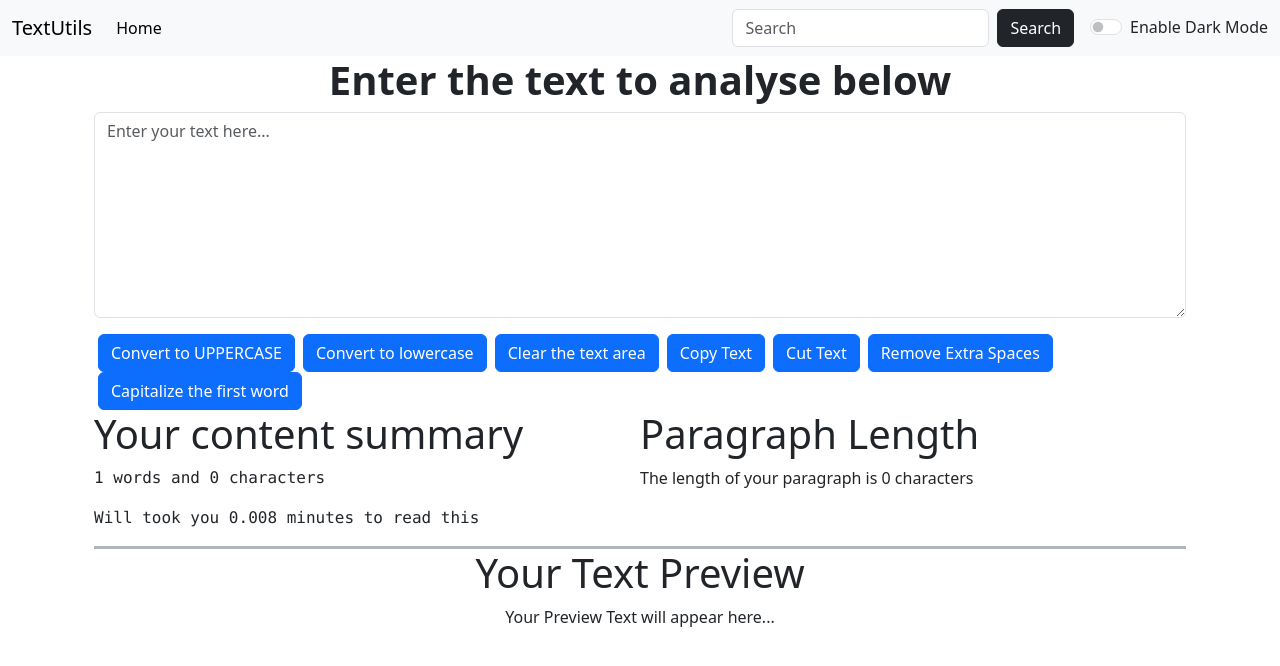
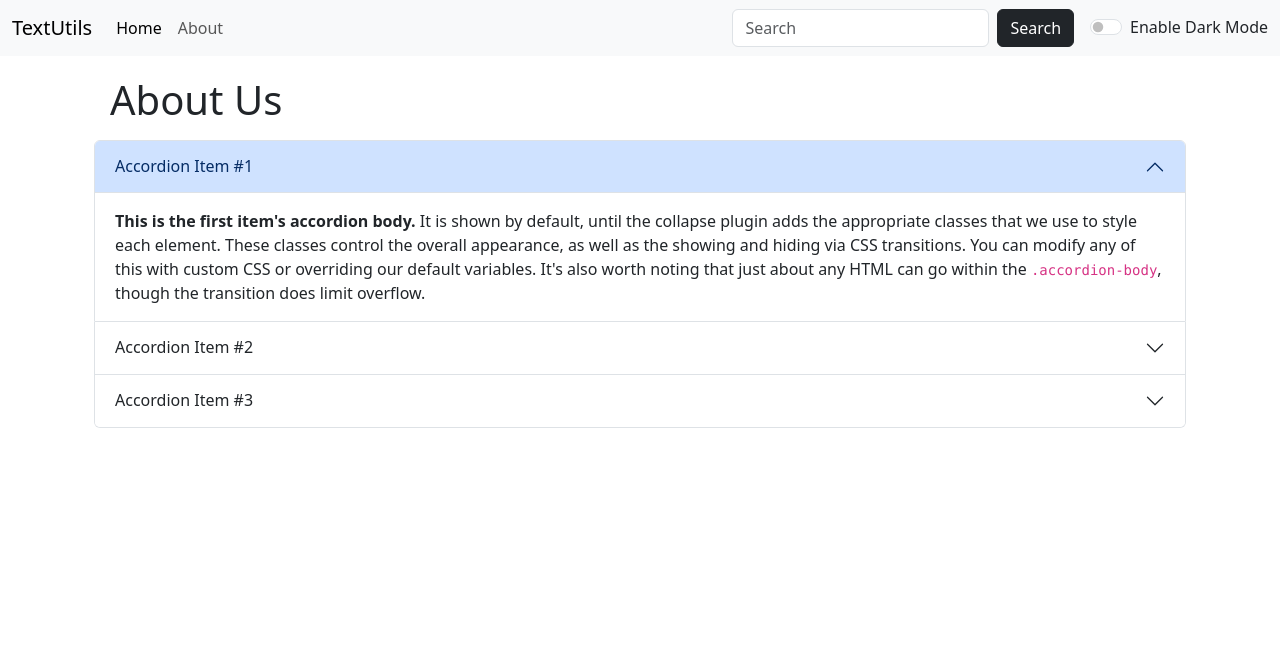
Before and after one commit to HridaySonavane/TextUtils-React, a React (Vite) app: page /about in a window 1280 px wide. Shown: the top 666 px of the page. Built offline with nearby package versions, Linux system fonts and the light colour scheme.

Commit message:
updated accordion and home page buttons

```diff
--- a/package.json
+++ b/package.json
@@ -1,6 +1,4 @@
 {
-  "homepage": "https://HridaySonavane.github.io/TextUtils-React",
-
   "name": "textutils-react-app",
   "private": true,
   "version": "0.0.0",
--- a/src/App.jsx
+++ b/src/App.jsx
@@ -1,10 +1,10 @@
 import "./App.css";
 import Navbar from "./components/Navbar";
 import TextForm from "./components/TextForm";
-// import About from "./components/About";
+import About from "./components/About";
 import Alerts from "./components/Alerts";
 import React, { useState } from "react";
-// import { BrowserRouter as Router, Routes, Route, Link } from "react-router-dom";
+import { BrowserRouter as Router, Routes, Route, Link } from "react-router-dom";
 
 function App() {
   const [mode, setMode] = useState("light"); //state whether dark mode is enabled or not
@@ -34,24 +34,22 @@ function App() {
   };
 
   return (
-    // <Router>
-    <>
+    <Router>
       <Navbar title="TextUtils" mode={mode} toggleMode={toggleMode} />
       <Alerts alert={alert} />
       <div className="container">
-        {/* <Routes> */}
-          {/* <Route */}
-            {/* exact
+        <Routes>
+          <Route
+            exact
             path="/"
-            element={ */}
+            element={
               <TextForm heading="Enter the text to analyse below" mode={mode} />
-            {/* } */}
-          {/* /> */}
-          {/* <Route exact path="about/*" element={<About mode={mode} />} /> */}
-        {/* </Routes> */}
+            }
+          />
+          <Route exact path="about/*" element={<About mode={mode} />} />
+        </Routes>
       </div>
-      {/* </Router> */}
-    </>
+    </Router>
   );
 }
 
--- a/src/components/About.jsx
+++ b/src/components/About.jsx
@@ -25,11 +25,11 @@ function About(props) {
     <div className={`container py-1 text-${props.mode === 'light'? 'dark':'light'}`}>
       <h1 className="m-3">About Us</h1>
 
-      <div className={`accordion`} id="accordionExample">
+      <div className={`accordion`} id="accordionExample" data-bs-theme={`${props.mode === 'light'? 'light':'dark'}`} >
         <div className="accordion-item">
           <h2 className="accordion-header">
             <button
-              className={`accordion-button`}
+              className="accordion-button"
               type="button"
               data-bs-toggle="collapse"
               data-bs-target="#collapseOne"
--- a/src/components/Navbar.jsx
+++ b/src/components/Navbar.jsx
@@ -1,6 +1,6 @@
 import React from "react";
 import PropTypes from "prop-types";
-// import { Link } from "react-router-dom";
+import { Link } from "react-router-dom";
 
 function Navbar(props) {
   return (
@@ -10,9 +10,9 @@ function Navbar(props) {
       data-bs-theme={`${props.mode}`}
     >
       <div className="container-fluid">
-        <a className="navbar-brand" href="/">
+        <Link className="navbar-brand" to="/">
           {props.title}
-        </a>
+        </Link>
         <button
           className="navbar-toggler"
           type="button"
@@ -27,15 +27,15 @@ function Navbar(props) {
         <div className="collapse navbar-collapse" id="navbarSupportedContent">
           <ul className="navbar-nav me-auto mb-2 mb-lg-0">
             <li className="nav-item">
-              <a className="nav-link active" aria-current="page" href="/">
+              <Link className="nav-link active" aria-current="page" to="/">
                 Home
-              </a>
+              </Link>
             </li>
-            {/* <li className="nav-item">
-              <a className="nav-link" href="/about/">
+            <li className="nav-item">
+              <Link className="nav-link" to="/about/">
                 About
-              </a>
-            </li> */}
+              </Link>
+            </li>
           </ul>
           <form className="d-flex" role="search">
             <input
--- a/src/components/TextForm.jsx
+++ b/src/components/TextForm.jsx
@@ -60,25 +60,25 @@ function TextForm(props) {
           ></textarea>
         </div>
 
-        <button onClick={handleUpClick} className="btn btn-primary mx-1">
+        <button onClick={handleUpClick} className={`btn btn-${props.mode === 'light'? 'dark':'light'} mx-1`}>
           Convert to UPPERCASE
         </button>
-        <button onClick={handleLoClick} className="btn btn-primary mx-1">
+        <button onClick={handleLoClick} className={`btn btn-${props.mode === 'light'? 'dark':'light'} mx-1`}>
           Convert to lowercase
         </button>
-        <button onClick={handleClClick} className="btn btn-primary mx-1">
+        <button onClick={handleClClick} className={`btn btn-${props.mode === 'light'? 'dark':'light'} mx-1`}>
           Clear the text area
         </button>
-        <button onClick={handleCopyClick} className="btn btn-primary mx-1">
+        <button onClick={handleCopyClick} className={`btn btn-${props.mode === 'light'? 'dark':'light'} mx-1`}>
           Copy Text
         </button>
-        <button onClick={handleCutClick} className="btn btn-primary mx-1">
+        <button onClick={handleCutClick} className={`btn btn-${props.mode === 'light'? 'dark':'light'} mx-1`}>
           Cut Text
         </button>
-        <button onClick={handleExtraText} className="btn btn-primary mx-1">
+        <button onClick={handleExtraText} className={`btn btn-${props.mode === 'light'? 'dark':'light'} mx-1`}>
           Remove Extra Spaces
         </button>
-        <button onClick={capitalize} className="btn btn-primary mx-1">
+        <button onClick={capitalize} className={`btn btn-${props.mode === 'light'? 'dark':'light'} mx-1`}>
           Capitalize the first word
         </button>
       </div>
```
Also changed, not shown: 1 other file (tests, documents, lock files or other folders).
